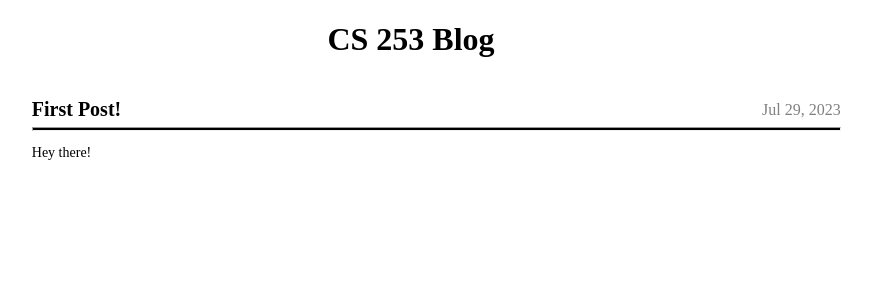
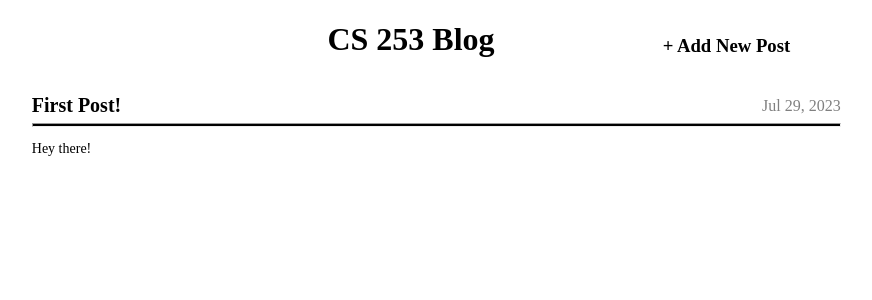
Before and after one commit to illegalGoose/SimpleBlog, a Flask app: page /blog in a window 1280 px wide. Shown: the top 300 px of the page, without its empty margins (229-1101 px from the left). Run offline with Flask 2, Linux system fonts and the light colour scheme; data comes from the database, SQL or seed files in the repository.

Commit message:
update templates

```diff
--- a/templates/blog.html
+++ b/templates/blog.html
@@ -10,6 +10,19 @@
             display: flex;
             justify-content: center;
         }
+
+        h3{
+            display: flex;
+            justify-content: right;
+            margin-right: 20%;
+            margin-top: -45px;
+        }
+
+        a{
+            color: black;
+            text-decoration: none;
+        }
+
         .subject{
             font-weight: bold;
             font-size: 20px;
@@ -37,13 +50,15 @@
 </head>
 <body>
 
-    <h1>CS 253 Blog</h1>
+    <a href="/blog"><h1>CS 253 Blog</h1></a>
+
+    <a href="/blog/newpost"><h3>+ Add New Post</h3></a>
 
     <br>
 
     {% for post in posts %}
         <div class="post">
-            <div class="subject">{{ post.subject }}</div>
+            <div class="subject"><a href="{{'/blog/' ~ post.id }}">{{ post.subject }}</a></div>
             <div class="date">{{ post.created.date().strftime("%b %d, %Y") }}</div>
             <hr>
             <pre class="blog">{{ post.content }}</pre>
```
Also changed, not shown: templates/newpost.html (+6 -1 lines), templates/permalink.html (+7 -1 lines).
